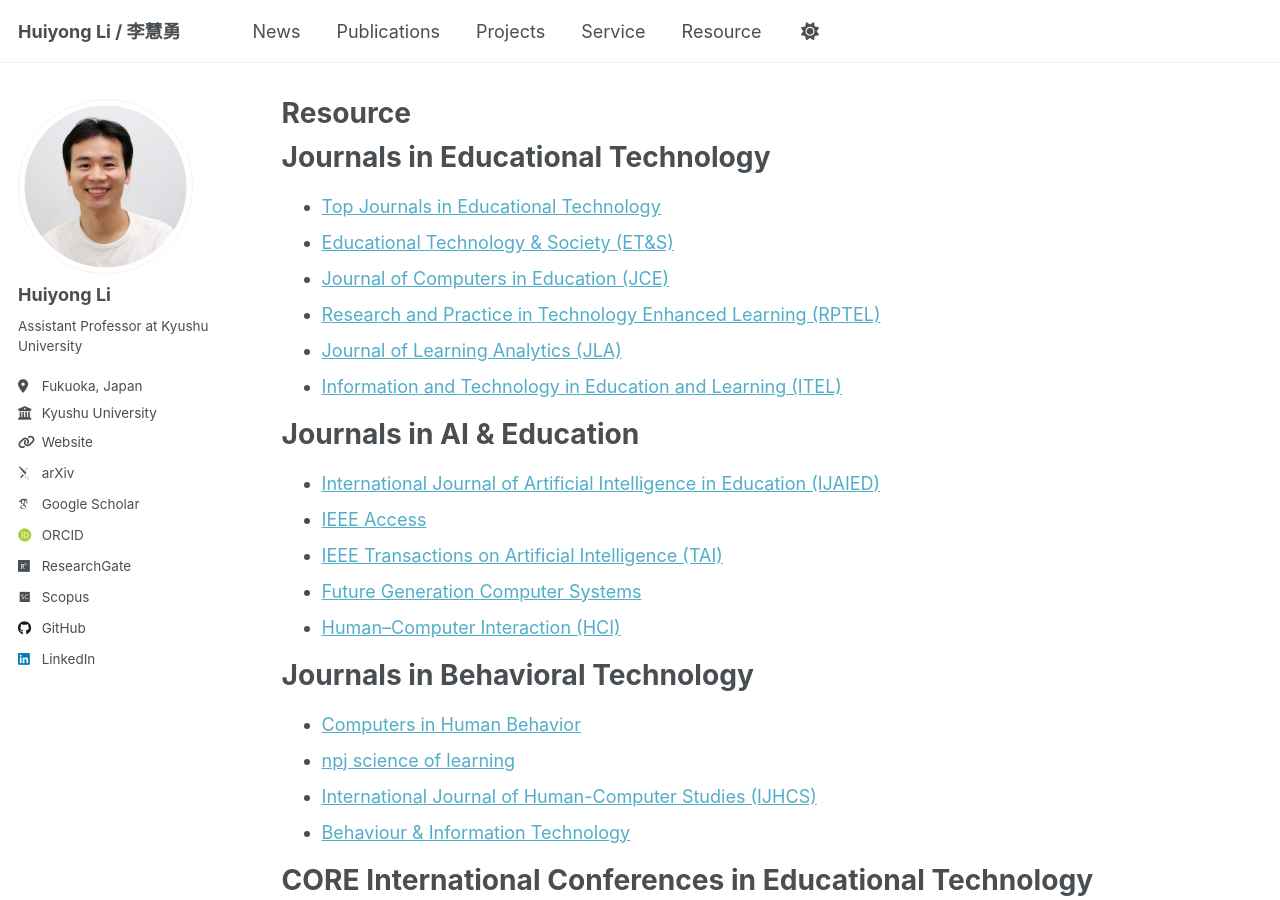
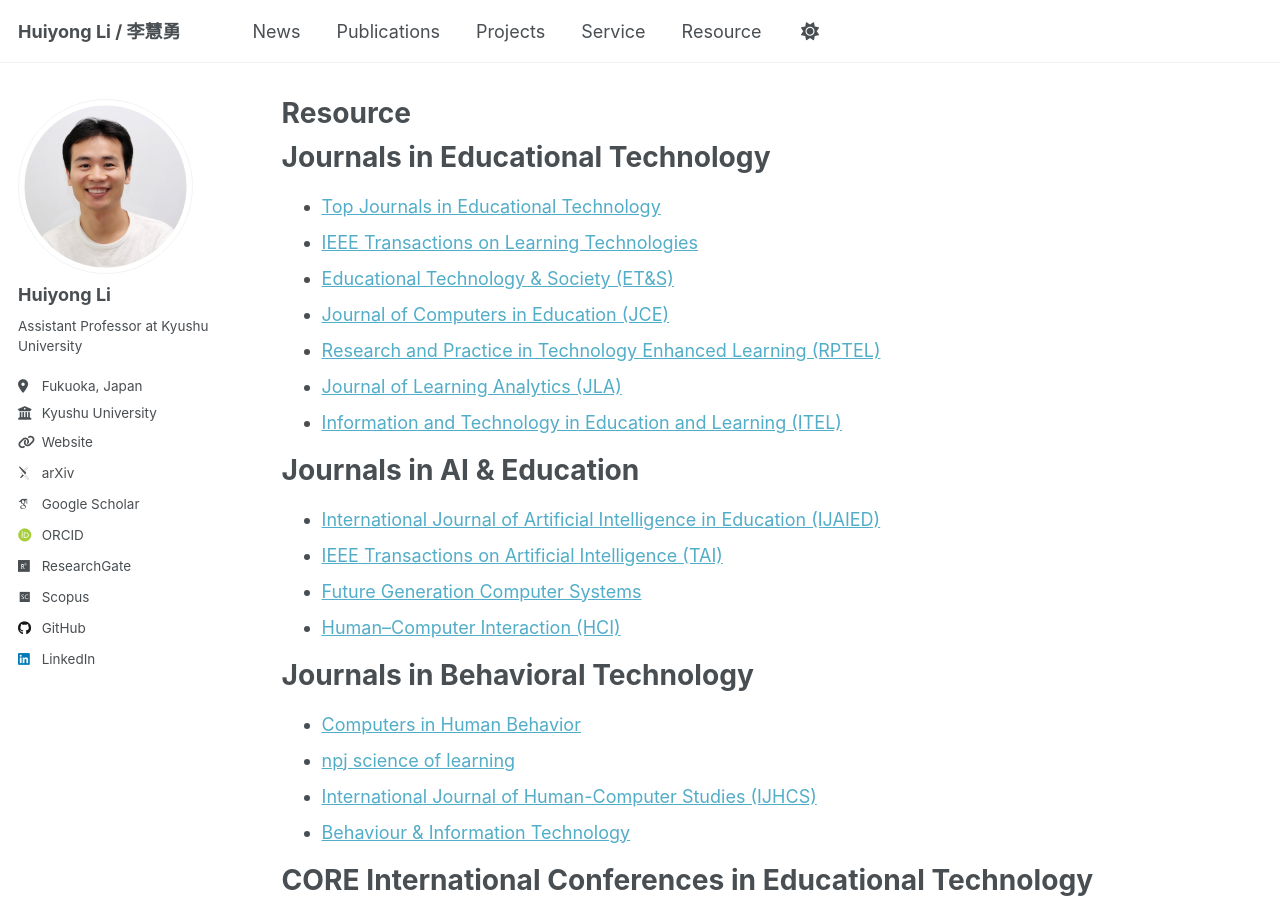
Before and after one commit to li-huiyong/li-huiyong.github.io, a Jekyll site: the page built from _pages/resource.md, in a window 1280 px wide and 900 px high. Built offline with Jekyll 4.4.1, drawn with Linux system fonts in a browser that asks for light colours; some web fonts are replaced.

Commit message:
add TLT in resource

```diff
--- a/_pages/resource.md
+++ b/_pages/resource.md
@@ -11,6 +11,7 @@
 Journals in Educational Technology
 ======
 * [Top Journals in Educational Technology](https://scholar.google.com/citations?view_op=top_venues&hl=en&vq=soc_educationaltechnology){:target="_blank"}
+* [IEEE Transactions on Learning Technologies](https://ieeexplore.ieee.org/xpl/RecentIssue.jsp?punumber=4620076){:target="_blank"}
 * [Educational Technology & Society (ET&S)](https://www.j-ets.net/){:target="_blank"}
 * [Journal of Computers in Education (JCE)](https://link.springer.com/journal/40692){:target="_blank"}
 * [Research and Practice in Technology Enhanced Learning (RPTEL)](https://rptel.apsce.net/index.php/RPTEL){:target="_blank"}
@@ -20,7 +21,6 @@
 Journals in AI & Education
 ======
 * [International Journal of Artificial Intelligence in Education (IJAIED)](https://link.springer.com/journal/40593){:target="_blank"}
-* [IEEE Access](https://ieeeaccess.ieee.org/){:target="_blank"}
 * [IEEE Transactions on Artificial Intelligence (TAI)](https://cis.ieee.org/publications/ieee-transactions-on-artificial-intelligence){:target="_blank"}
 * [Future Generation Computer Systems](https://www.sciencedirect.com/journal/future-generation-computer-systems){:target="_blank"}
 * [Human–Computer Interaction (HCI)](https://www.tandfonline.com/journals/hhci20){:target="_blank"}
```
